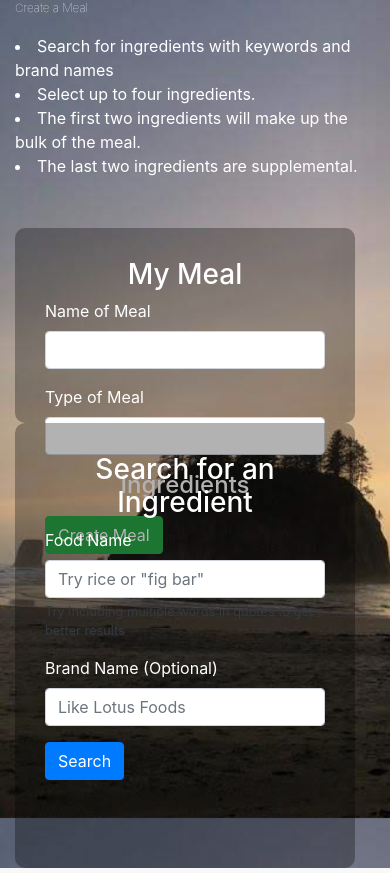
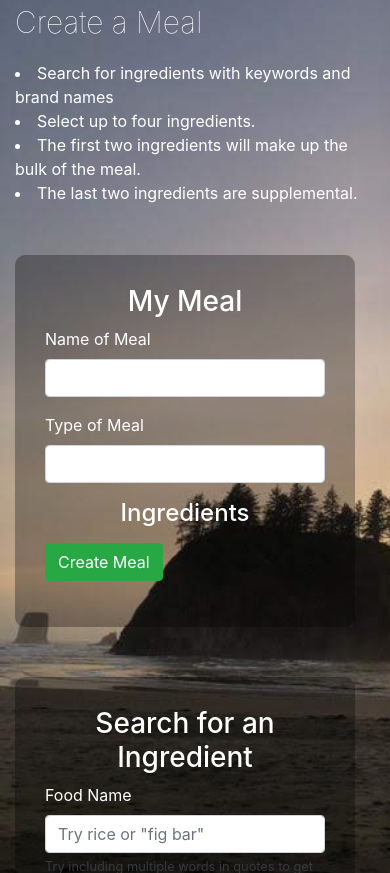
Before and after one commit to jakejg/Backcountry-Food-Planner, a Flask app: page /meals in a window 390 px wide. Shown: the part 76-949 px from the top of the page. Run offline with Flask 2, Linux system fonts and the light colour scheme; some libraries are stand-ins or nearby versions.

Commit message:
added breakpoints for small screen sizes

```diff
--- a/app/static/styles.css
+++ b/app/static/styles.css
@@ -28,7 +28,7 @@ td {
 }
 
 .i {
-    font-size: 3vw;
+    font-size: 30px;
     font-weight: 50;
 }
 
@@ -65,12 +65,14 @@ td {
     height: 100%;
 }
 
+
 .narrow {
     padding: 30px 30px 30px 30px;
     margin: 50px 20px 0px 0px;
 }
-.m {
-   max-height: 50vw;
+.meal-box {
+    padding: 30px 30px 30px 30px;
+    margin: 50px 20px 0px 0px;
 }
 
 .b{
--- a/app/templates/about.html
+++ b/app/templates/about.html
@@ -3,15 +3,15 @@
 {% block content %}
 <div class="container-fluid">
     <div class="row align-items-center">
-        <div class="col-3 p-0">
+        <div class="col-0 col-sm-3 p-0">
         </div>
-        <div class="col-6 narrow info">
+        <div class="sol-12 col-sm-6 narrow info">
             <h2 class="text-center">About</h2>
             <p>
                 Food packing is often one of the most difficult and stressful parts of planning a trip. Backcountry meal planner was created to simplify the process and provide information that backcountry users would want to know about their food. It uses a meal based system to calculate food quantities, so you don’t end up carrying extra weight or run out of food. It is designed to be used when planning for fast and light solo trips as well as large group expeditions. Nutrition data is available for each meal, so food can be planned based on calories. Dietary info such as vegetarian, vegan, and gluten-free is also available for each meal, to simplify meal planning for group expeditions.
             </p>
         </div>
-        <div class="col-3 p-0">
+        <div class="col-0 col-sm-3 p-0">
         </div>
     </div>
 </div>
--- a/app/templates/create_meal.html
+++ b/app/templates/create_meal.html
@@ -21,8 +21,8 @@
         </div>
     </div>
     <div class="row">
-        <div class="col-12 col-sm-6 m">
-            <div class="search-box info">
+        <div class="col-12 col-sm-6">
+            <div class="meal-box info">
                 <h3 class="text-center">My Meal</h3>
                 <form id="send-ids" method="POST">
                 {% include 'form.html' %}
@@ -58,9 +58,6 @@
             </form>
         </div>
     </div>
-
-
-
 </div>
 {% endblock %}
 
--- a/app/templates/users/login.html
+++ b/app/templates/users/login.html
@@ -3,15 +3,15 @@
 {% block content %}
 <div class="container-fluid">
     <div class="row align-items-center">
-        <div class="col-3 p-0">
+        <div class="col-0 col-sm-3 p-0">
         </div>
-        <div class="col-6 narrow info">
+        <div class="col-12 col-sm-6 narrow info">
                 <form method="POST">
                     {% include 'form.html' %}
                     <button class="btn btn-primary" type="submit">Login</button>
                 </form>
         </div>
-        <div class="col-3 p-0">
+        <div class="col-0 col-sm-3 p-0">
         </div>
     </div>
 </div>
--- a/app/templates/users/register.html
+++ b/app/templates/users/register.html
@@ -3,16 +3,16 @@
 {% block content %}
 <div class="container-fluid">
     <div class="row ">
-        <div class="col-4 p-0">
+        <div class="col-0 col-sm-4 p-0">
         </div>
-        <div class="col-4 search-box info">
+        <div class="col-12 col-sm-4 search-box info">
             <p class="details text-center">Register to save your trips and meal plans</p>
             <form method="POST">
                 {% include 'form.html' %}
                 <button class="btn btn-primary" type="submit">Create</button>
             </form>
         </div>
-        <div class="col-4 p-0">
+        <div class="col-0 col-sm-4 p-0">
         </div>
     </div>
 </div>
--- a/app/templates/users/user_info.html
+++ b/app/templates/users/user_info.html
@@ -11,7 +11,7 @@
 </div>
 <div class="container-fluid">
     <div class="row mt-2">
-        <div class="col-6 d-flex justify-content-center">
+        <div class="col-12 col-sm-6 d-flex justify-content-center">
           <div class="narrow info">
             <h3>Trips</h3>
             {% if user.trips %}
@@ -34,7 +34,7 @@
              {% endif %}
           </div>
         </div>
-        <div class="col-6 d-flex justify-content-center">
+        <div class="col-12 col-sm-6 d-flex justify-content-center">
           <div class="narrow info text-white">
             <h3>Meals</h3>
             {% if user.meals %}
```
Also changed, not shown: app/templates/select_meals.html (+6 -4 lines).
